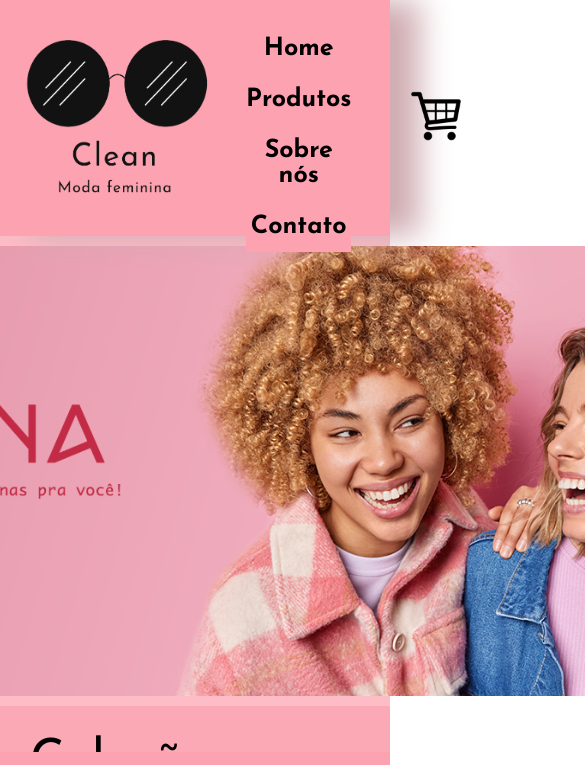
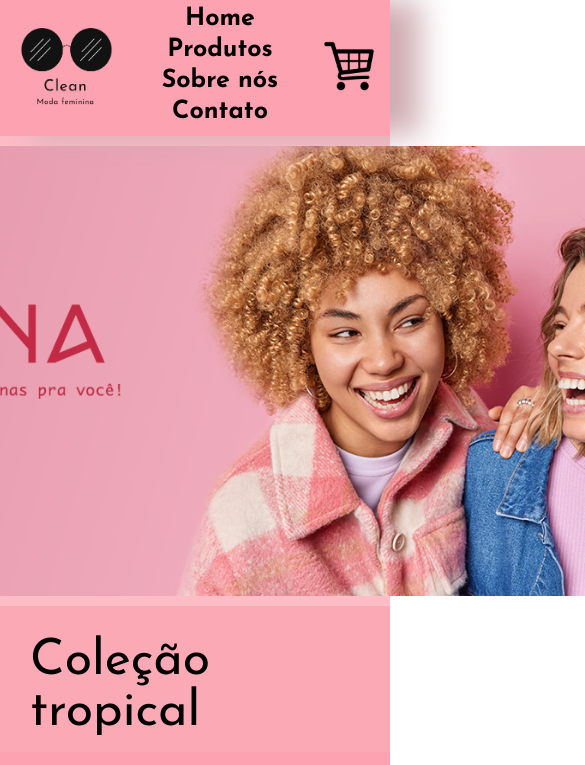
Before and after one commit to GabrielSonyplay/GabrielSonyplay.github.io, a plain HTML site: page index.html in a window 390 px wide. Shown: the top 765 px of the page, 585 px wide, since content can reach past the window. Drawn offline with Linux system fonts and the light colour scheme.

Commit message:
Update caracteristicas.css

```diff
--- a/sites-produto/caracteristicas.css
+++ b/sites-produto/caracteristicas.css
@@ -559,11 +559,12 @@ footer{
 
 @media (max-width: 800px){
 
+    /*navbar*/
         nav{
             position: relative;
             width: 100%;
             height: 50px;
-        bottom: 100px;
+            bottom: 70px;
         }
         .geral1 ul{
         flex-direction: column;
@@ -583,13 +584,28 @@ footer{
 
             color:black;
             border: solid 1px ;
-        padding: 13px 0;
+            padding: 3px;
             text-align: center;
             border: none;
             display: block;
         }
 
-    .imagem3{
-        display: block;
+        .imagem1{
+            height: 100px;
+            width: 100px;
+        }
+
+        .imagem2{
+            height: 50px;
+            width: 50px;
+            margin: 0px;
+
+        }
+    /*navbar*/
+
+    /*home*/
+        .cols-3{
+            grid-template-columns: repeat(1,1fr);
+            gap: 2rem;
         }
 }
```
Lines whose indentation alone changed are shown as unchanged.
